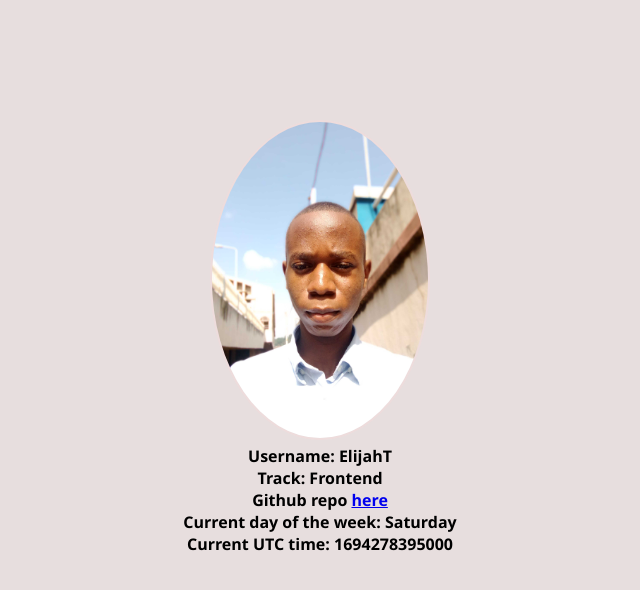
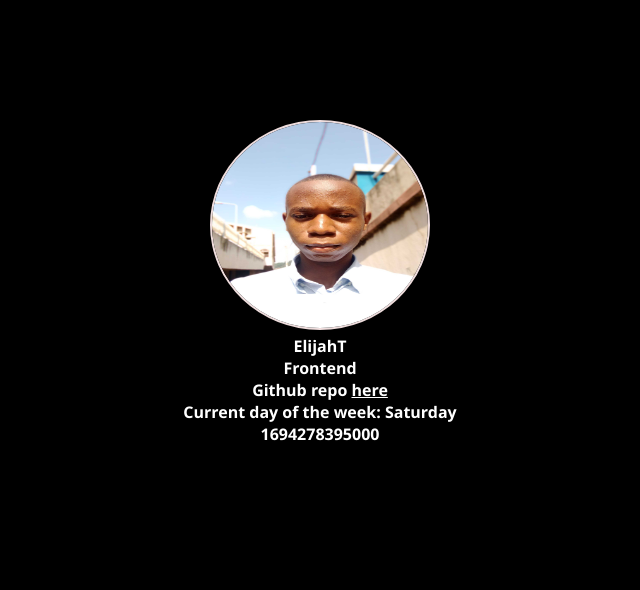
Before and after one commit to etimexo/HNGX-project-1, a plain HTML site: page index.html in a window 1280 px wide. Shown: the whole page, without its empty margins (320-960 px from the left). Drawn offline with Linux system fonts and the light colour scheme.

Commit message:
Edit files

```diff
--- a/index.html
+++ b/index.html
@@ -16,10 +16,10 @@
             alt="My profile picture"
           />
           <p class="name" data-testid="slackUserName">
-            Username: ElijahT
+            ElijahT
           </p>
           <p class="name" data-testid="myTrack">
-            Track: Frontend
+            Frontend
           </p>
           <p class="name" data-testid="githubURL">
             Github repo <a href="https://github.com/etimexo/HNGX-project-1">here</a>
@@ -31,7 +31,7 @@
             Current day of the week:
             <span id="day" data-testid="currrentDayOfTheWeek"></span>
           </p>
-          <p class="utc">Current UTC time: <span data-testid="currentUTCTime" id="utc"></span></p>
+          <p class="utc"><span data-testid="currentUTCTime" id="utc"></span></p>
         </div>
       </div>
     </main>
--- a/style.css
+++ b/style.css
@@ -5,9 +5,10 @@
     text-align: center;
     font-weight: bold;
     font-family: 'Segoe UI', Tahoma, Geneva, Verdana, sans-serif;
+    color: white;
 }
 body {
-    background-color: rgb(231, 222, 222);
+    background-color: black;
 
 }
 a {
@@ -23,9 +24,6 @@ main {
 }
 .col-1 {
     text-align: center;
-    /* display: flex;
-    align-items: center;
-    justify-content: center; */
 }
 .col-1 img {
     border-radius: 50%;
@@ -36,5 +34,6 @@ main {
 @media only screen and (min-width: 700px) {
     .col-1 img {
         width: 220px;
+        height: 210px;
     }
 }
```
Also changed, not shown: script.js (+0 -39 lines).
